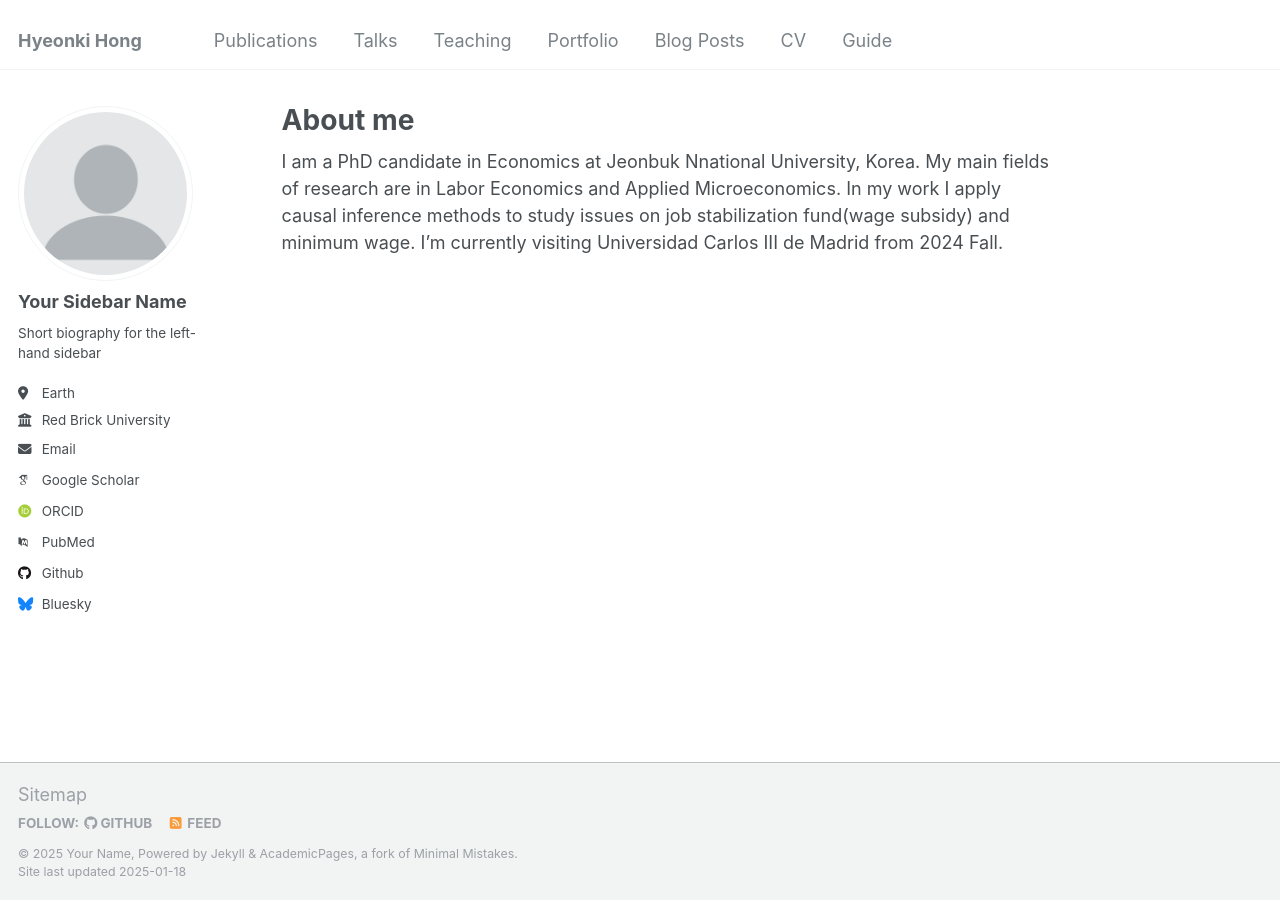
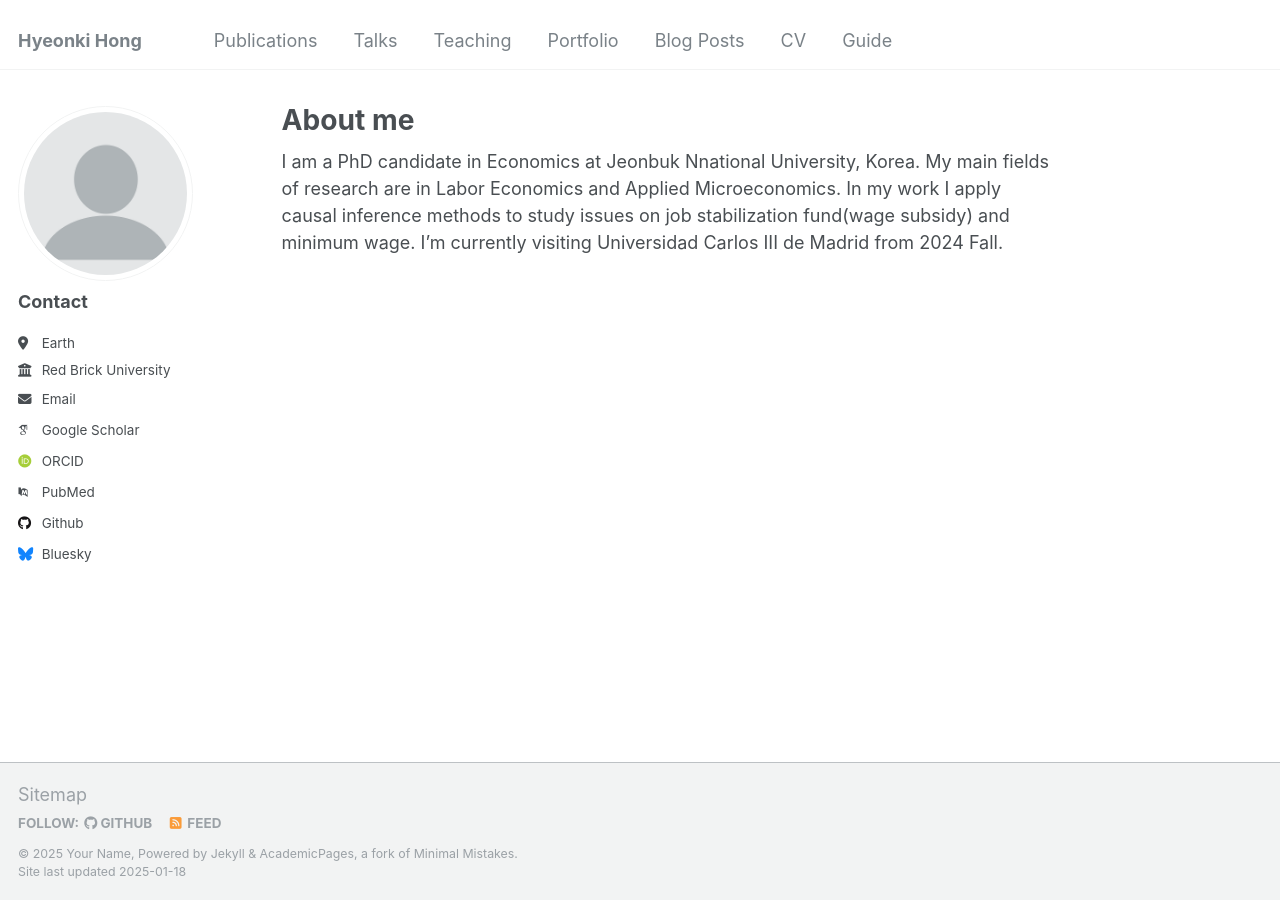
Before and after one commit to hyeonkihong/hyeonkihong.github.io, a Jekyll site: the page built from _pages/about.md, in a window 1280 px wide. Built offline with Jekyll 4.4.1, drawn with Linux system fonts in a browser that asks for light colours; some web fonts are replaced.

Commit message:
Update _config.yml

```diff
--- a/_config.yml
+++ b/_config.yml
@@ -22,9 +22,9 @@ repository               : "academicpages/academicpages.github.io"
 author:
   # Biographic information
   avatar           : "profile.png"
-  name             : "Your Sidebar Name"
+  name             : "Contact"
   pronouns         : # example: "she/her"
-  bio              : "Short biography for the left-hand sidebar"
+  bio              : ""
   location         : "Earth"
   employer         : "Red Brick University"
   uri              : # URL
```
